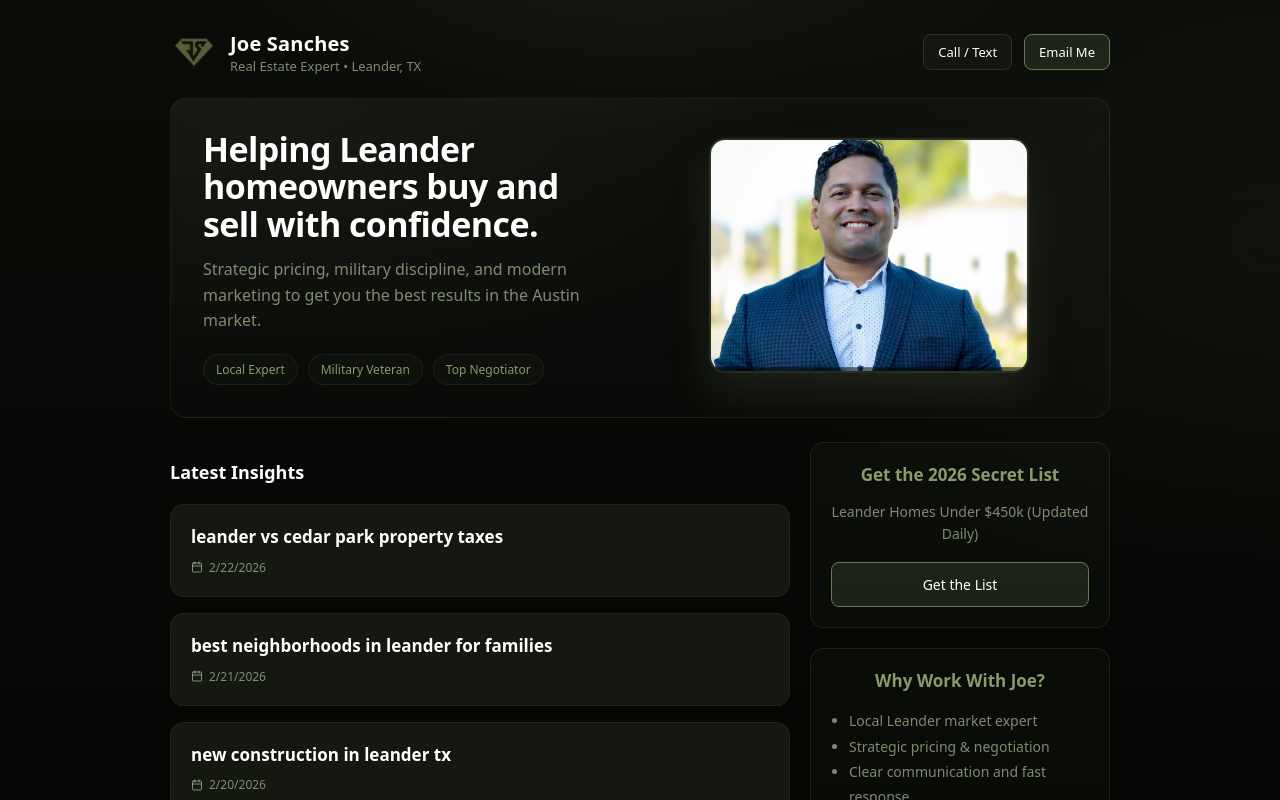
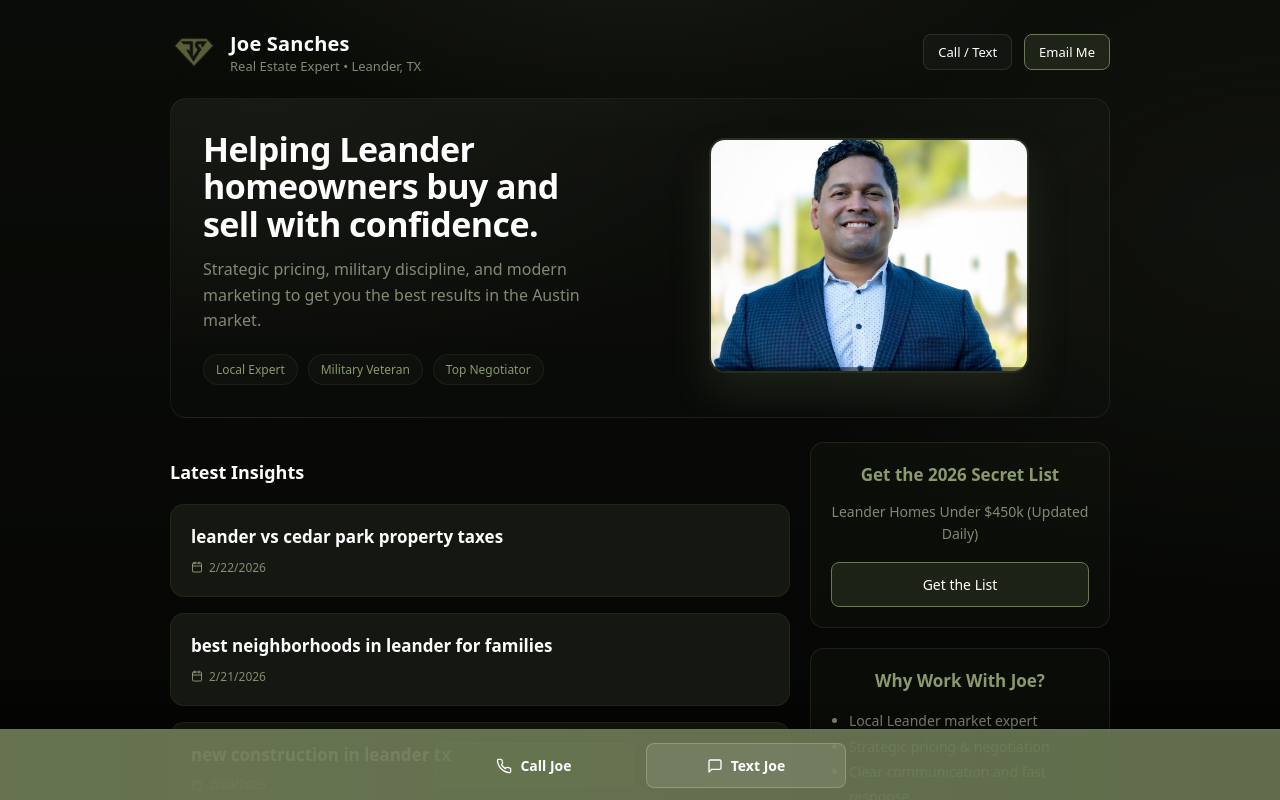
Before and after one commit to jsanches5959/joefsanches-seo, a Next.js app: page / in a window 1280 px wide. Shown: the top 800 px of the page. Built offline with nearby package versions, Linux system fonts and the light colour scheme.

Commit message:
Add floating Call/Text contact bar for immediate lead generation

```diff
--- a/pages/index.js
+++ b/pages/index.js
@@ -93,6 +93,16 @@ export default function Home({ posts }) {
         />
       </Head>
       <div className="container">
+        <div className="floating-contact-bar">
+          <a href="tel:5126638867" className="call-btn">
+            <svg width="16" height="16" viewBox="0 0 24 24" fill="none" stroke="currentColor" strokeWidth="2" strokeLinecap="round" strokeLinejoin="round"><path d="M22 16.92v3a2 2 0 0 1-2.18 2 19.79 19.79 0 0 1-8.63-3.07 19.5 19.5 0 0 1-6-6 19.79 19.79 0 0 1-3.07-8.67A2 2 0 0 1 4.11 2h3a2 2 0 0 1 2 1.72 12.84 12.84 0 0 0 .7 2.81 2 2 0 0 1-.45 2.11L8.09 9.91a16 16 0 0 0 6 6l1.27-1.27a2 2 0 0 1 2.11-.45 12.84 12.84 0 0 0 2.81.7A2 2 0 0 1 22 16.92z"></path></svg>
+            Call Joe
+          </a>
+          <a href="sms:5126638867" className="text-btn">
+            <svg width="16" height="16" viewBox="0 0 24 24" fill="none" stroke="currentColor" strokeWidth="2" strokeLinecap="round" strokeLinejoin="round"><path d="M21 15a2 2 0 0 1-2 2H7l-4 4V5a2 2 0 0 1 2-2h14a2 2 0 0 1 2 2z"></path></svg>
+            Text Joe
+          </a>
+        </div>
         <header className="topbar">
           <div className="brand">
             <img src="/logo.png" alt="Joe Sanches Logo" className="logo" />
@@ -195,6 +205,9 @@ export default function Home({ posts }) {
               grid-template-columns: 1fr !important;
             }
           }
+          .container {
+            padding-bottom: 100px;
+          }
         `}</style>
       </div>
     </>
--- a/styles/global.css
+++ b/styles/global.css
@@ -195,3 +195,65 @@ a{color:inherit; text-decoration:none;}
 }
 
 .emphasis{color:white;}
+
+.floating-contact-bar {
+  position: fixed;
+  bottom: 0;
+  left: 0;
+  right: 0;
+  background: linear-gradient(90deg, rgba(107,120,84,0.95), rgba(107,120,84,0.9));
+  border-top: 2px solid rgba(107,120,84,0.5);
+  padding: 12px 20px;
+  display: flex;
+  gap: 12px;
+  justify-content: center;
+  align-items: center;
+  z-index: 1000;
+  box-shadow: 0 -4px 20px rgba(0,0,0,0.3);
+}
+
+.floating-contact-bar a {
+  flex: 1;
+  max-width: 200px;
+  padding: 12px 20px;
+  border-radius: 8px;
+  border: 1px solid rgba(255,255,255,0.2);
+  background: rgba(255,255,255,0.1);
+  color: white;
+  font-size: 14px;
+  font-weight: 600;
+  text-align: center;
+  transition: all 0.2s ease;
+  display: inline-flex;
+  align-items: center;
+  justify-content: center;
+  gap: 8px;
+}
+
+.floating-contact-bar a:hover {
+  background: rgba(255,255,255,0.2);
+  border-color: rgba(255,255,255,0.4);
+  transform: translateY(-2px);
+}
+
+.floating-contact-bar a.call-btn {
+  background: rgba(107,120,84,0.3);
+  border-color: rgba(107,120,84,0.5);
+}
+
+.floating-contact-bar a.call-btn:hover {
+  background: rgba(107,120,84,0.5);
+  border-color: rgba(107,120,84,0.7);
+}
+
+@media (max-width: 600px) {
+  .floating-contact-bar {
+    padding: 10px 12px;
+    gap: 8px;
+  }
+  .floating-contact-bar a {
+    padding: 10px 16px;
+    font-size: 13px;
+    max-width: none;
+  }
+}
```
Also changed, not shown: pages/posts/[slug].js (+11 -0 lines).
